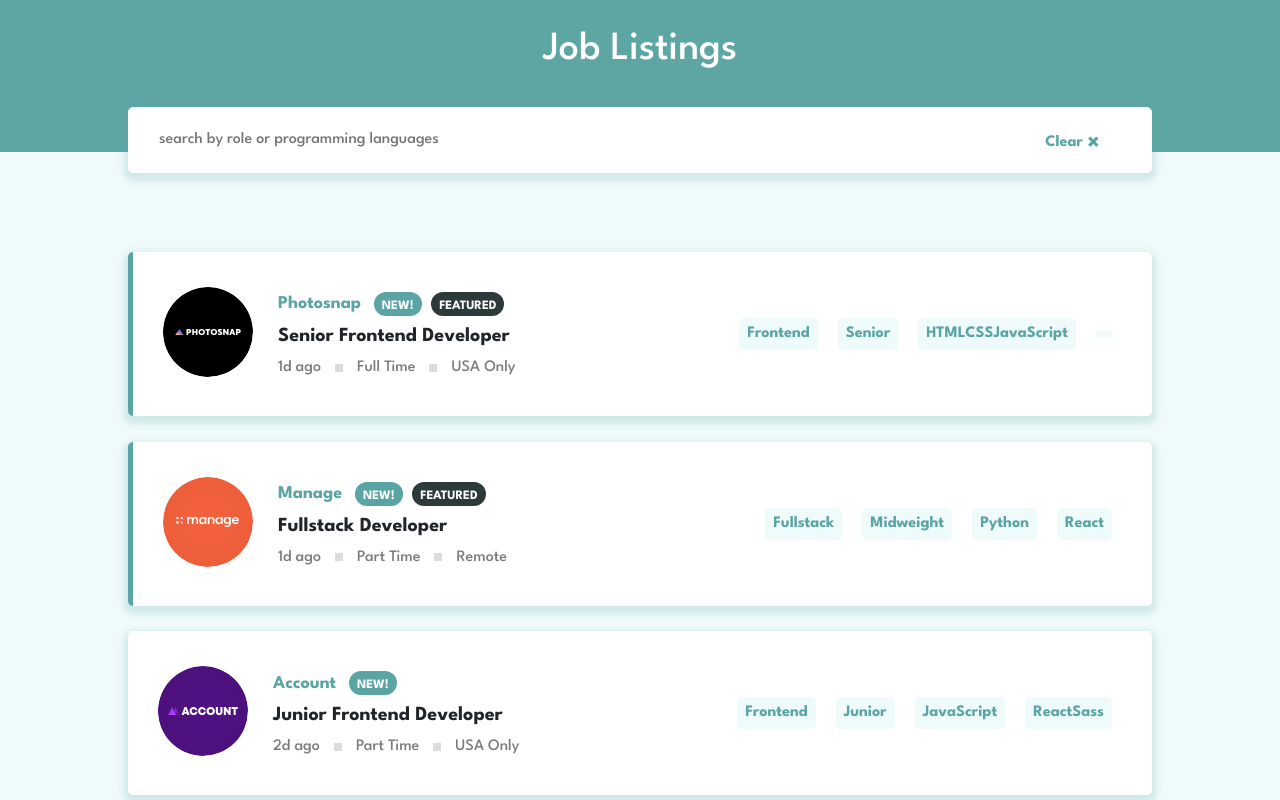
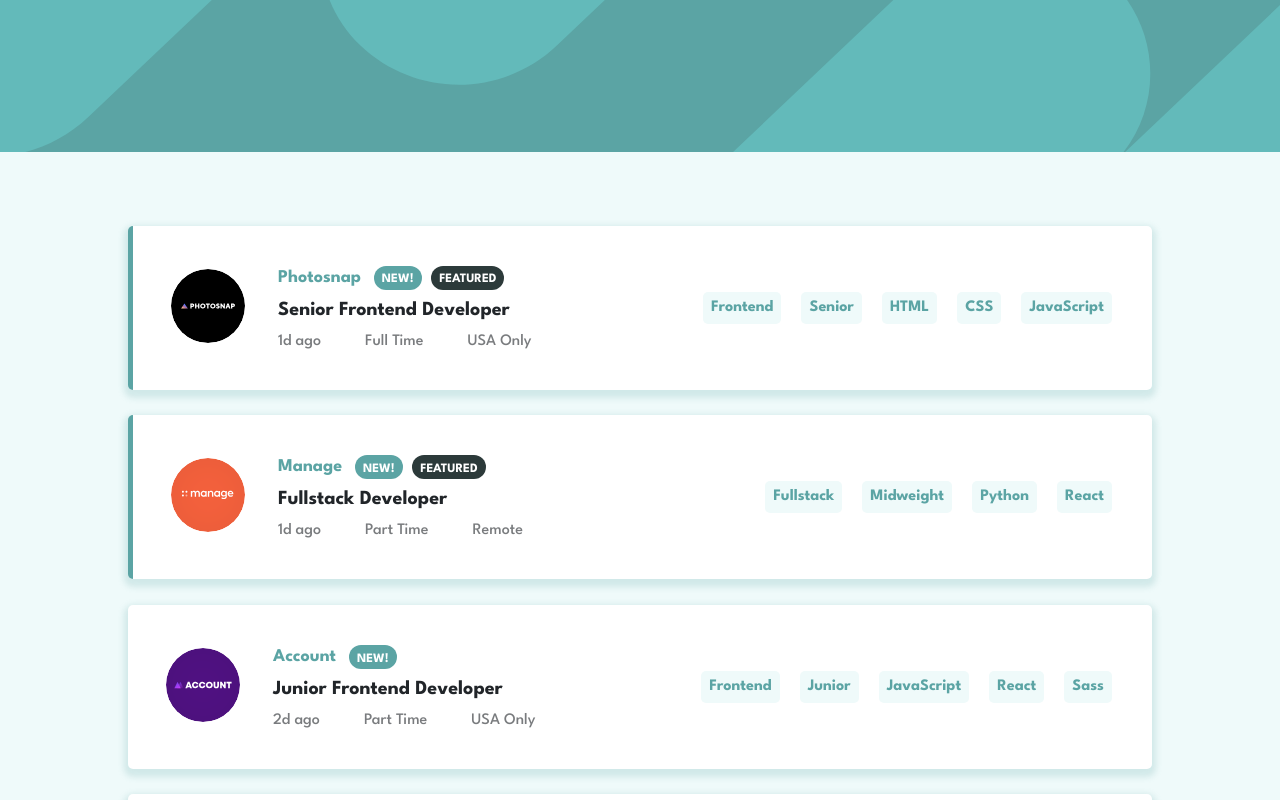
Before and after one commit to adetutudeborah/job-listings-page, a React (Vite) app: page / in a window 1280 px wide. Shown: the top 800 px of the page. Built offline with nearby package versions, Linux system fonts and the light colour scheme; grey boxes are pictures that could not be loaded.

Commit message:
added the filter feature

```diff
--- a/src/App.css
+++ b/src/App.css
@@ -0,0 +1,6 @@
+.Header{
+    width: 100%;
+    height: 9.5rem;
+    background-image: url(./images/bg-header-desktop.svg);
+    background-color: var(--primary-color);
+}
--- a/src/App.jsx
+++ b/src/App.jsx
@@ -1,26 +1,48 @@
 import React from 'react';
-import './App.css'
-import Header from './components/Header/Header';
-import Jobs from './components/Jobs/Jobs';
-import data from "./data"
+import "./App.css"
+import data from "./data.json";
+import Filter from './components/Filter/Filter';
+import Jobs from "./components/Jobs";
+import { useState } from "react";
 
 function App() {
+  const [filterKeywords, setfilterKeywords] = useState([]);
 
-  const JobSection = data.map(item => {
-    return (
-      <Jobs
-         key={item.id}
-         item={item}
-      />
-    )
-  })
+
+  const addFilterKeywords = (data) => {
+    if (!filterKeywords.includes(data)) {
+      setfilterKeywords([...filterKeywords, data]);
+    }
+  };
+
+  const deleteKeyword = (data) => {
+    const newKeywords = filterKeywords.filter((key) => key !== data);
+    setfilterKeywords(newKeywords);
+  };
+
+  const clearAll = () => {
+    setfilterKeywords([]);
+  };
 
   return (
-    <div className="App">
-          <Header />
-          {JobSection}
-     </div>
-  )
+    <div>
+      <div className="Header"></div>
+
+      {filterKeywords.length > 0 && (
+        <Filter
+          keywords={filterKeywords}
+          removeKeywords={deleteKeyword}
+          clearAll={clearAll}
+        />
+      )}
+
+      <Jobs
+        keywords={filterKeywords}
+        data={data}
+        setKeywords={addFilterKeywords}
+      />
+    </div>
+  );
 }
 
 export default App;
--- /dev/null
+++ b/src/components/Filter/Filter.css
@@ -0,0 +1,62 @@
+.header-container {
+    display: flex;
+    flex-direction: column;
+    align-items: center;
+    margin-top: calc(2vw + -6rem);
+    margin-bottom: 5rem;
+ }
+
+  ul {
+    width: 70vw;
+    background-color: #fff;
+    display: flex;
+    align-items: center;
+    padding: 1.5rem 2rem;
+    border-radius: 5px;
+    margin: 1.3rem 0;
+    position: relative;
+    box-shadow: 0px 4px 6px 4px rgba(91, 164, 164, 0.2);
+    margin-bottom: -2rem;
+    position: relative;
+}
+
+ li {
+    list-style: none;
+    background-color: var(--secondary-color);
+    color: var(--primary-color);
+    font-weight: 700;
+    padding: 0 0 0 0.5rem;
+    display: flex;
+    align-items: center;
+    border-radius: 5px;
+    margin-right: 1rem;
+}
+
+.close {
+    background-color: var(--primary-color);
+    border: none;
+    border-radius: 0 5px 5px 0;
+    cursor: pointer;
+    margin-left: 0.5rem;
+    transition: all 0.2s;
+}
+
+img {
+   padding: 0.5rem;
+}
+
+.close:hover {
+    background-color: var(--very-dark-greyish);
+}
+
+a {
+    color: var(--very-dark-greyish);
+    position: absolute;
+    right: 1.5rem;
+    text-decoration: none;
+}
+
+a:hover {
+    color: var(--primary-color);
+    text-decoration: underline;
+}
--- /dev/null
+++ b/src/components/Filter/Filter.jsx
@@ -0,0 +1,27 @@
+import React from "react";
+import "./Filter.css";
+import close from "../../images/icon-remove.svg";
+
+const Filter = ({ keywords, removeKeywords, clearAll }) => {
+  return (
+    <div className="header-container">
+      <ul>
+        {keywords.map((key, id) => {
+          return (
+            <li key={id}>
+              {key}
+              <button className="close" onClick={() => removeKeywords(key)}>
+                <img src={close} alt="" />
+              </button>
+            </li>
+          );
+        })}
+        <a href="/#" onClick={() => clearAll()}>
+          Clear
+        </a>
+      </ul>
+    </div>
+  );
+};
+
+export default Filter;
--- a/src/components/Header/Header.css
+++ /dev/null
@@ -1,49 +0,0 @@
-.header{
-    background: hsl(178, 29%, 51%);
-    width: 100%;
-    margin-bottom: 100px;
-}
-
-.heading{
-    color: #fff;
-    padding: 2% 0;
-}
-
-.searchfield{
-    text-align: center;
-    width: 100%;
-}
-
-input[type=text]{
-    width: 100%;
-    max-width: 80%;
-    border-radius: 5px;
-    padding: 20px 30px;
-    margin-bottom: -150px;
-    border: 1px solid #ffff;
-    box-shadow: var(--box-shadow);
-}
-
-input[type=text]:focus {
-    outline: none !important;
-    border: 2px solid hsl(178, 29%, 51%);
-  }
-
-.clear{
-    color: var(--primary-color);
-    font-weight: bolder;
-    position: absolute;
-    right: 180px;
-    margin-top: 15px;
-}
-
-.clear:hover{
-    cursor: pointer;
-    text-decoration: underline;
-}
-
-.icon{
-    font-size: 25px;
-    position: relative;
-    top: 4px;
-}
--- a/src/components/Header/Header.jsx
+++ /dev/null
@@ -1,24 +0,0 @@
-import React from "react";
-import "./Header.css";
-// import headerimg from "../../assets/bg-header-mobile.png"
-
-function Header() {
-    return (
-        <div className="header">
-           <div>
-               {/* <img src={headerimg} alt="Header Image" className="headerimg img-fluid"/> */}
-              <h1 className="heading text-center">Job Listings</h1>
-           </div>
-
-           <div className="searchfield">
-                <p className="clear">Clear <span className="icon">&#215;</span></p>
-               <input type="text" class="searchinput" placeholder="search by role or programming languages"/>
-           </div>
-        </div>
-
-
-
-    )
-}
-
-export default Header;
--- a/src/components/Jobs/Jobs.css
+++ b/src/components/JobBoard/JobBoard.css
@@ -84,7 +84,6 @@
     display: flex;
     flex-wrap: wrap;
     justify-content: space-between;
-    /* justify-content: flex-end; */
     text-align: right;
 }
 
--- /dev/null
+++ b/src/components/JobBoard/JobBoard.jsx
@@ -0,0 +1,65 @@
+import React, { useEffect, useState } from "react";
+import "./JobBoard.css"
+
+// destructuring assignment syntax extracts the properties of an object and assigning them to variables with the same name as the properties
+const JobBoard = (props) => {
+  const {
+    company,
+    contract,
+    featured,
+    id,
+    languages,
+    level,
+    location,
+    logo,
+
+    position,
+    postedAt,
+    role,
+    tools,
+  } = props.data;
+
+  let keywords = [role, level, ...languages, ...tools];
+
+
+  return (
+    <div className={ featured ? "jobsContainer jobsContainerBorderleft" : "jobsContainer"}>
+
+        <div className="aboutrole">
+
+            <div className="companylogo">
+            <img src={logo} alt="company-logo" className="companylogo" />
+            </div>
+
+            <div className="roleinfo">
+                <div className="company">
+                    <h1 className="companyname">{company}</h1>
+                    {props.data.new && <span className="new">new!</span>}
+                    {props.data.featured && <span className="featured">featured</span>}
+                </div>
+
+                <h2 className="role">{position}</h2>
+
+                <p className="rolesubinfo">
+                    <span className="date">{postedAt}</span>
+                    <img src="https://img.icons8.com/material-rounded/24/null/full-stop.png" className="period"/>
+                    <span className="contract">{contract}</span>
+                    <img src="https://img.icons8.com/material-rounded/24/null/full-stop.png " className="period"/>
+                    <span className="country">{location}</span>
+                </p>
+            </div>
+
+        </div>
+
+        <div className="rolekeywords">
+            {keywords.map((key, id) => (
+            <span className="keyword" onClick={() => props.setkeywords(key)} key={id}>
+                {key}
+            </span>
+            ))}
+        </div>
+    </div>
+  );
+};
+
+export default JobBoard;
--- /dev/null
+++ b/src/components/Jobs.css
@@ -0,0 +1,3 @@
+.jobs {
+    margin-top: calc(2vw + 3rem);
+  }
--- /dev/null
+++ b/src/components/Jobs.jsx
@@ -0,0 +1,40 @@
+import React, { useEffect, useState } from "react";
+import "./Jobs.css"
+import JobBoard from "./JobBoard/JobBoard";
+
+const Jobs = ({ data, setKeywords, keywords }) => {
+  // console.log(data);
+  const [filteredData, setfilteredData] = useState([]);
+
+  const modifiedData = () => {
+      if (keywords) {
+      const newData = data.filter((d) => {
+        return keywords.every((key) => {
+          return (
+            d.role === key ||
+            d.level === key ||
+            d.languages.includes(key) ||
+            d.tools.includes(key)
+          );
+        });
+      });
+      setfilteredData(newData);
+    } else {
+      setfilteredData(data);
+    }
+  };
+
+  useEffect(() => {
+    modifiedData();
+  }, [keywords]);
+
+  return (
+    <div className="jobs">
+      {filteredData.map((d) => {
+        return <JobBoard key={d.id} data={d} setkeywords={setKeywords} />;
+      })}
+    </div>
+  );
+};
+
+export default Jobs;
--- a/src/components/Jobs/Jobs.jsx
+++ /dev/null
@@ -1,46 +0,0 @@
-import React from "react";
-import "./Jobs.css";
-
-
-
-function Jobs (props) {
-    return (
-        <div className={ props.item.featured ? "jobsContainer jobsContainerBorderleft" : "jobsContainer"}>
-
-            <div className="aboutrole">
-
-                <div className="companylogo">
-                   <img src={props.item.logo} alt="company-logo" className="companylogo" />
-                </div>
-
-                <div className="roleinfo">
-                    <div className="company">
-                        <h1 className="companyname">{props.item.company}</h1>
-                        {props.item.new && <span className="new">new!</span>}
-                        {props.item.featured && <span className="featured">featured</span>}
-                    </div>
-
-                    <h2 className="role">{props.item.position}</h2>
-
-                    <p className="rolesubinfo">
-                        <span className="date">{props.item.postedAt}</span>
-                        <img src="https://img.icons8.com/material-rounded/24/null/full-stop.png" className="period"/>
-                        <span className="contract">{props.item.contract}</span>
-                        <img src="https://img.icons8.com/material-rounded/24/null/full-stop.png " className="period"/>
-                        <span className="country">{props.item.location}</span>
-                    </p>
-                </div>
-
-            </div>
-
-            <div className="rolekeywords">
-                <span className="keyword">{props.item.role}</span>
-                <span className="keyword">{props.item.level}</span>
-                {props.item.languages && <span className="keyword">{props.item.languages}</span>}
-                {props.item.tools && <span className="keyword">{props.item.tools}</span>}
-            </div>
-        </div>
-    )
-}
-
-export default Jobs;
```
Also changed, not shown: src/images/bg-header-desktop.svg (added), src/images/icon-remove.svg (added).
